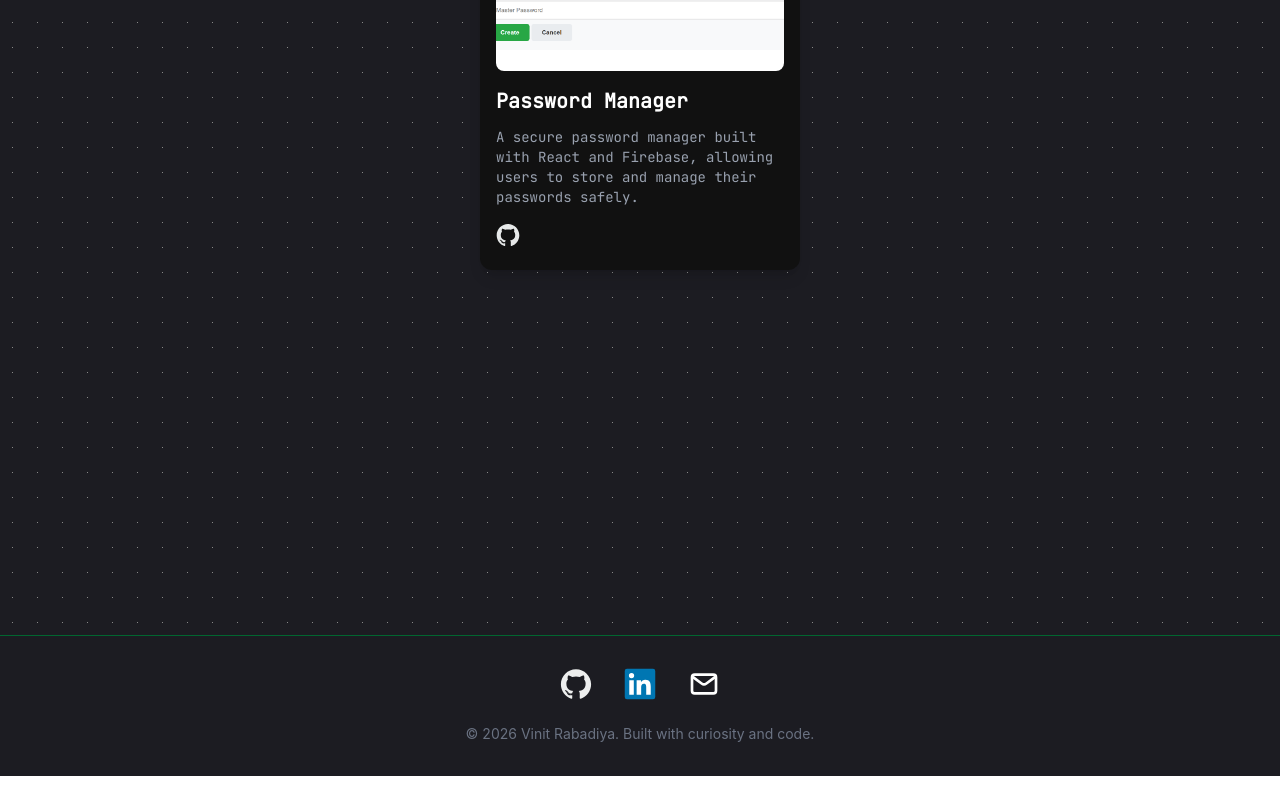
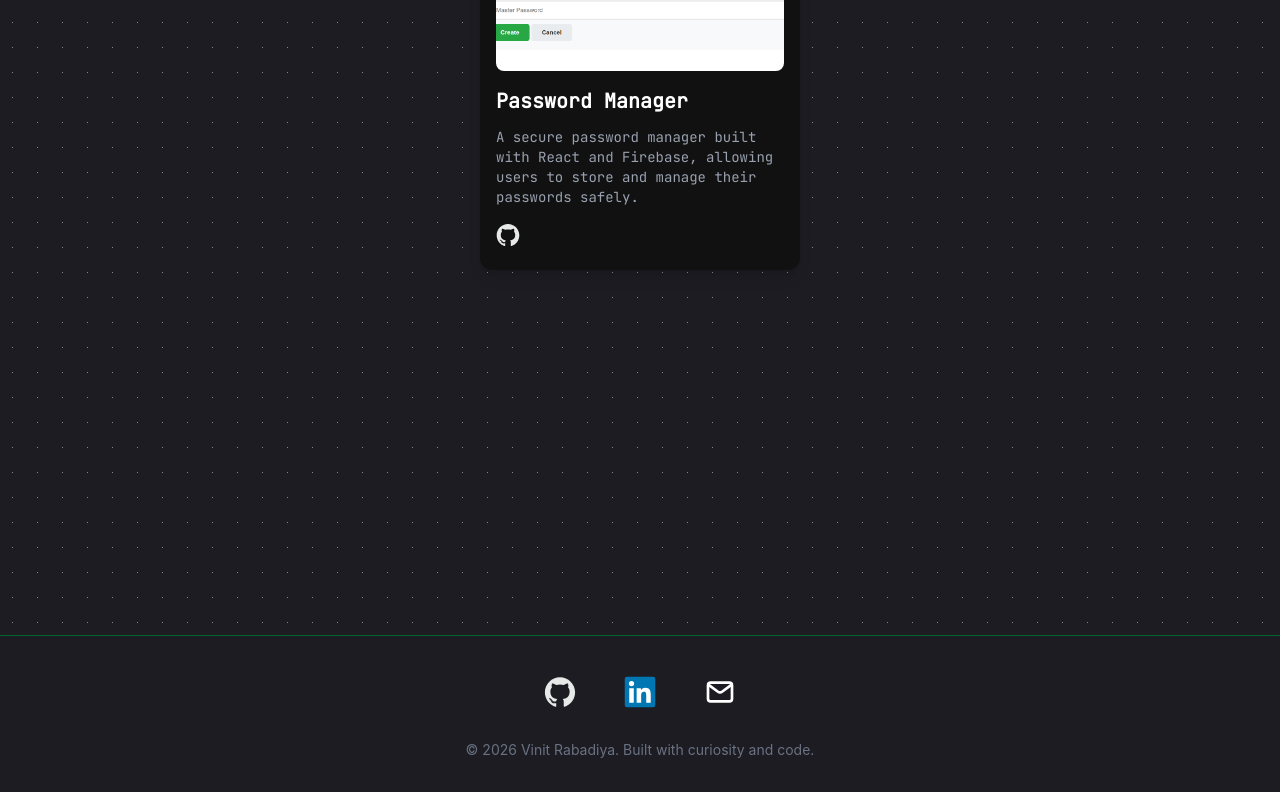
Before and after one commit to Vinit-Rabadiya/Portfolio, a React (Vite) app in the folder personalPortfolio/: page / in a window 1280 px wide. Shown: the part 1833-2625 px from the top of the page. Built offline with nearby package versions, Linux system fonts and the light colour scheme.

Commit message:
fixing the footer logos

```diff
--- a/personalPortfolio/src/components/Footer/Footer.jsx
+++ b/personalPortfolio/src/components/Footer/Footer.jsx
@@ -12,34 +12,34 @@ function Footer() {
             href="https://github.com/Vinit-Rabadiya"
             target="_blank"
             rel="noopener noreferrer"
-            className="hover:opacity-80 transition-opacity duration-300"
+            className="p-2 rounded-full hover:bg-[#00ff88]/20 transition-all duration-300"
           >
             <img
               src={gitHubLogo}
               alt="GitHub"
-              className="w-8 h-8 filter invert brightness-75 hover:brightness-100 hover:drop-shadow-[0_0_8px_rgba(0,255,136,0.6)]"
+              className="w-8 h-8 filter invert"
             />
           </a>
           <a
             href="https://www.linkedin.com/in/vinitrabadiya/"
             target="_blank"
             rel="noopener noreferrer"
-            className="hover:opacity-80 transition-opacity duration-300"
+            className="p-2 rounded-full hover:bg-[#00ff88]/20 transition-all duration-300"
           >
             <img
               src={linkedinLogo}
               alt="LinkedIn"
-              className="w-8 h-8 hover:drop-shadow-[0_0_8px_rgba(0,255,136,0.6)]"
+              className="w-8 h-8"
             />
           </a>
           <a
             href="mailto:vinitrabadiya22@gmail.com"
-            className="hover:opacity-80 transition-opacity duration-300"
+            className="p-2 rounded-full hover:bg-[#00ff88]/20 transition-all duration-300"
           >
             <img
               src={emailLogo}
               alt="Email"
-              className="w-8 h-8 filter invert brightness-75 hover:brightness-100 hover:drop-shadow-[0_0_8px_rgba(0,255,136,0.6)]"
+              className="w-8 h-8 filter invert"
             />
           </a>
         </div>
```
